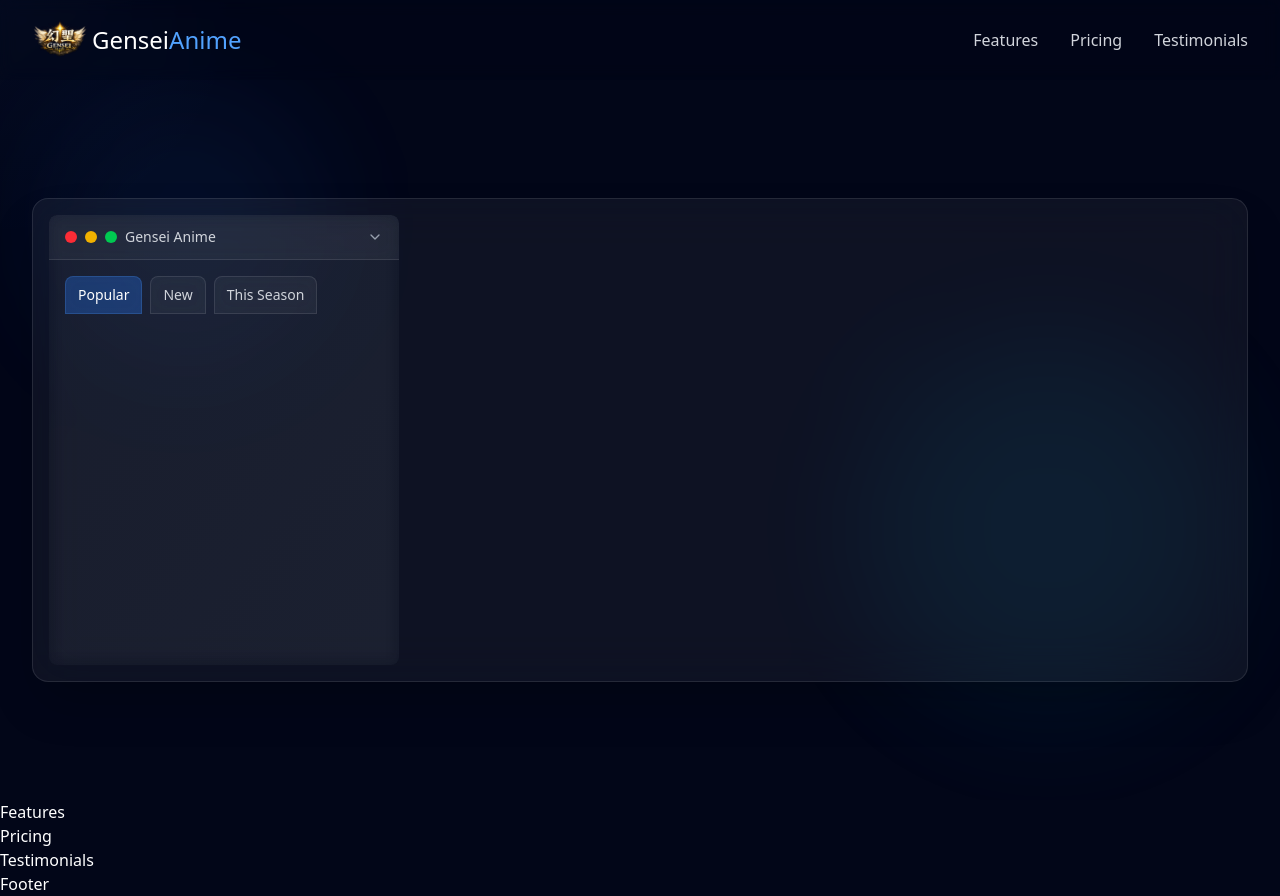
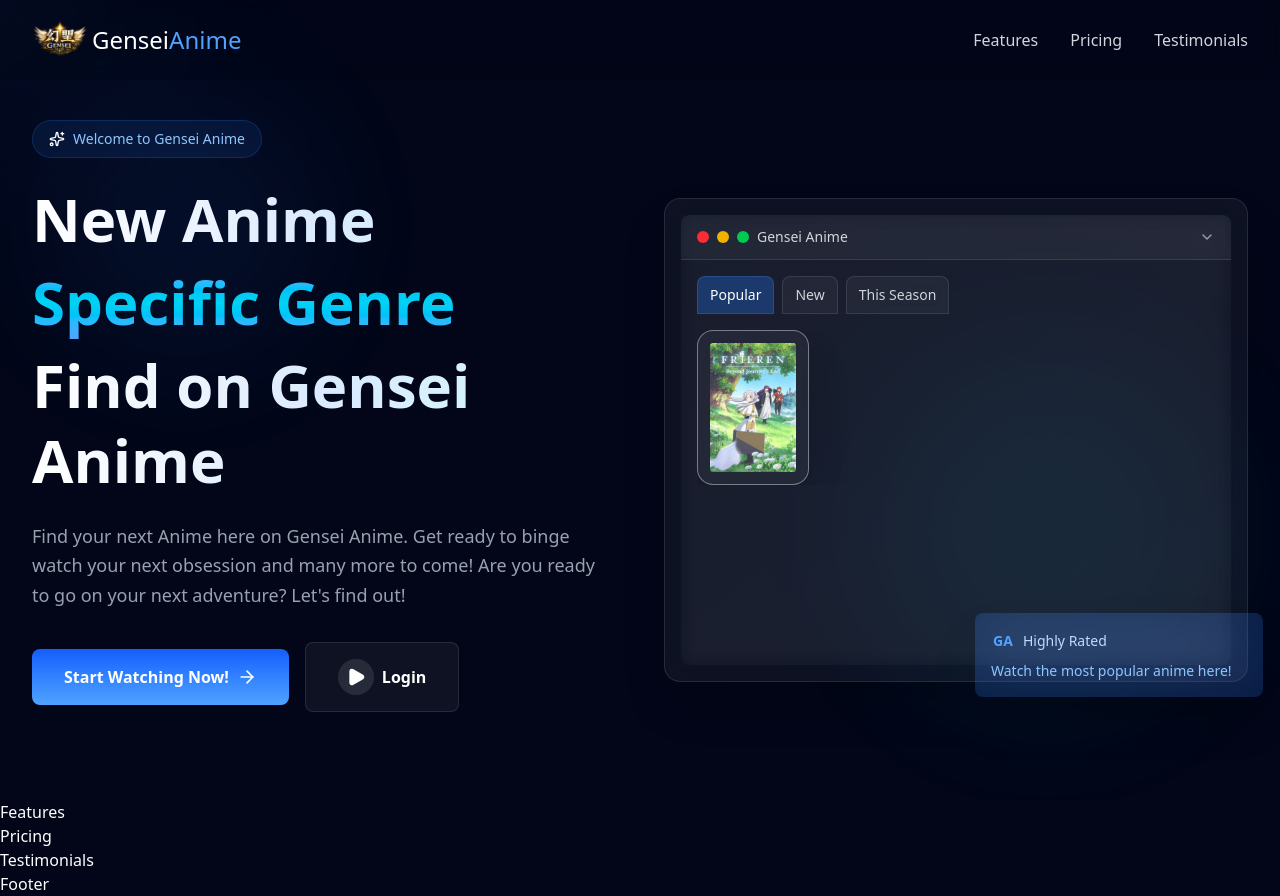
Before and after one commit to Matthew-Coded/Gensei-Anime, a React app: page / in a window 1280 px wide. Built offline with nearby package versions, Linux system fonts and the light colour scheme; the HTML template or start-up script is replaced by a standard one.

Commit message:
hero page done

```diff
--- a/src/components/Features.jsx
+++ b/src/components/Features.jsx
@@ -1,6 +1,15 @@
 import React from 'react'
 
 const Features = () => {
+
+  const features = [
+    {
+      title: 'Popular',
+      description: "Watch from a list of highly rated anime where any you chose you'll bound to be hooked!",
+
+    }
+  ]
+
   return (
     <div>Features</div>
   )
--- /dev/null
+++ b/src/components/FloatingCards.js
@@ -0,0 +1,31 @@
+export const floatingCards = {
+    'Popular': {
+        bgColor: 'bg-blue-500/20',
+        iconColor: 'text-blue-400',
+        textColor: 'text-blue-200',
+        contentColor: 'text-blue-300',
+        icon: 'GA',
+        title: 'Highly Rated',
+        content: 'Watch the most popular anime here!'
+    },
+
+    'New': {
+        bgColor: 'bg-blue-500/20',
+        iconColor: 'text-pink-400',
+        textColor: 'text-pink-200',
+        contentColor: 'text-pink-300',
+        icon: 'GA',
+        title: 'New Episodes',
+        content: 'Is it the day your show comes out?'
+    },
+
+    'This Season': {
+        bgColor: 'bg-blue-500/20',
+        iconColor: 'text-orange-400',
+        textColor: 'text-orange-200',
+        contentColor: 'text-orange-300',
+        icon: 'GA',
+        title: 'Spring, Summer, Fall, Winter...',
+        content: 'New seasons! Newly released Anime!'
+    },
+}
--- a/src/components/Hero.jsx
+++ b/src/components/Hero.jsx
@@ -1,9 +1,16 @@
-import { ChevronDown } from "lucide-react";
+import { ChevronDown, Sparkles, ArrowRight, Play } from "lucide-react";
 import { useState, useEffect } from "react";
+import frieren from "../data/Popular/Frieren.avif";
+import { floatingCards } from "./FloatingCards";
 
 const Hero = () => {
   const [mousePosition, setMousePosition] = useState({ x: 0, y: 0 });
   const [activeTab, setActiveTab] = useState("Popular");
+  const tabImages = {
+    Popular: frieren,
+    New: frieren,
+    "This Season": frieren,
+  };
 
   useEffect(() => {
     function handleMouseMove(e) {
@@ -13,6 +20,8 @@ const Hero = () => {
     window.addEventListener("mousemove", handleMouseMove);
     return () => window.removeEventListener("mousemove", handleMouseMove);
   }, []);
+
+  const currentFloatingCard = floatingCards[activeTab];
 
   return (
     <section className="relative min-h-screen flex items-center justify-center pt-16 sm:pt-20 px-4 sm:px-6 lg:px-8 overflow-hidden">
@@ -25,9 +34,51 @@ const Hero = () => {
       <div className="absolute top-20 left-4 sm:left-10 w-48 sm:w-72 h-48 sm:h-72 bg-blue-500/10 rounded-full blur-3xl animate-pulse" />
       <div className="absolute bottom-20 right-4 sm:right-10 w-64 sm:w-96 h-64 sm:h-96 bg-cyan-500/10 rounded-full blur-3xl animate-pulse delay-1000" />
 
+      <div className="max-w-7xl mx-auto text-center relative w-full">
+        <div className="max-w-7xl mx-auto flex flex-col lg:grid lg:grid-cols-2 text-center lg:text-left gap-6 sm:gap-8 lg:gap-12 items-center relative">
+          <div>
+            <div>
+              <div className="inline-flex items-center space-x-2 px-3 sm:px-4 py-2 bg-blue-500/10 border border-blue-500/20 rounded-full mb-4 sm:mb-6 animate-in slide-in-from-bottom duration-700">
+                <Sparkles className="w-4 h-4 text-bluee-400" />
+                <span className="text-xs sm:text-sm text-blue-300">
+                  Welcome to Gensei Anime
+                </span>
+              </div>
+              <h1 className="text-5xl sm:text-3xl md:text-4xl lg:text-5xl xl:text-6xl font-semibold mb-4 sm:mb-6 animate-in slide-in-from-bottom duration-700 delay-100 leading-tight">
+                <span className="bg-gradient-to-r from-white via-blue-100 to-cyan-100 bg-clip-text text-transparent block mb-1 sm:mb-2">
+                  New Anime
+                </span>
+                <span className="bg-gradient-to-b from-blue-400 via-cyan-400 to-blue-400 bg-clip-text text-transparent block mb-1 sm:mb-2">
+                  Specific Genre
+                </span>
+                <span className="bg-gradient-to-r from-white via-blue-100 to-cyan-100 bg-clip-text text-transparent block mb-1 sm:mb-2">
+                  Find on Gensei Anime
+                </span>
+              </h1>
+              <p className="text-md sm:text-base lg:text-lg text-gray-400 max-w-2xl mx-auto lg:mx-0 mb-6 sm:mb-8 animate-in slide-in-from-bottom duration-700 delay-200 leading-relaxed">
+                Find your next Anime here on Gensei Anime. Get ready to binge
+                watch your next obsession and many more to come! Are you ready
+                to go on your next adventure? Let's find out!
+              </p>
+
+              <div className="flex flex-col sm:flex-row items-center justify-center lg:justify-start gap-3 sm:gap-4 mb-8 sm:mb-12 animate-in slide-in-from-bottom duration-700 delay-300">
+                <button className="group w-full sm:w-auto px-6 sm:px-8 py-3 sm:py-4 bg-gradient-to-b from-blue-600 to-blue-400 rounded-lg font-semibold text-sm sm:text-base transition-all duration-300 hover:scale-102 flex items-center justify-center space-x-2">
+                  <span>Start Watching Now!</span>
+                  <ArrowRight className='w-4 h-4 sm:w-5 sm:h-5 group-hover:translate-x-1 transition-transform duration-300' />
+                </button>
+
+                <button className="group w-full sm:w-auto px-6 sm:px-8 py-3 sm:py-4 bg-white/5 backdrop-blur-sm border border-white/10 rounded-lg font-semibold text-sm sm:text-base transition-all duration-300 hover:bg-white/10 flex items-center justify-center space-x-2">
+                  <div className='p-2 bg-white/10 rounded-full group-hover:bg-white/20 duration-300 transition-colors'>
+                    <Play className='w-4 h-4 sm:w-5 sm:h-5 fill-white' />
+                  </div>
+                  <span>Login</span>
+                </button>
+              </div>
+            </div>
+          </div>
           <div className="relative order-2 w-full">
             <div className="relative bg-white/5 backdrop-blur-xl rounded-xl sm:rounded-2xl p-3 sm:p-4 shadow-2xl border border-white/10">
-          <div className="bg-gradient-to-br from-gray-900/20 to-gray-800/20 backdrop-blur-sm rounded-lg overflow-hidden h-[280px] sm:w-[350px] lg:h-[450px] border-white/5">
+              <div className="bg-gradient-to-br from-gray-900/20 to-gray-800/20 backdrop-blur-sm rounded-lg overflow-hidden h-[280px] sm:h-[350px] lg:h-[450px] border-white/5">
                 {/* Anime Popular */}
                 <div className="flex items-center justify-between px-3 sm:px-4 py-2 sm:py-3 bg-white/5 backdrop-blur-sm border-b border-white/10">
                   <div className="flex items-center space-x-2">
@@ -68,7 +119,43 @@ const Hero = () => {
                     </button>
                   </div>
 
+                  {/* Anime Examples */}
+                  <div className="relative overflow-hidden flex-grow">
+                    <div classname="bg-blue-950">
+                      {tabImages[activeTab] && (
+                        <img
+                          src={tabImages[activeTab]}
+                          alt={activeTab}
+                          className="w-32 sm:w-28 h-auto relative bg-white/5 backdrop-blur-xl rounded-xl sm:rounded-2xl p-2 sm:p-3 shadow-2xl border border-white/40"
+                        />
+                      )}
+                    </div>
+                  </div>
+                </div>
+              </div>
+              {/* Floating Cards */}
+              <div
+                className={`hidden lg:block absolute bottom-4 right-4 transform translate-x-8 translate-y-8 w-72 ${currentFloatingCard.bgColor} backdrop-blur-xl rounded-lg p-4 border-white/20 shadow-2xl`}
+              >
+                <div className="flex items-center space-x-2 mb-2">
+                  <div
+                    className={`w-6 h-6 ${currentFloatingCard.iconColor} flex items-center justify-center text-sm font-bold`}
+                  >
+                    {currentFloatingCard.icon}
+                  </div>
+                  <span
+                    className={`text-sm font-medium ${currentFloatingCard.textColor}`}
+                  >
+                    {currentFloatingCard.title}
+                  </span>
+                </div>
 
+                <div
+                  className={`text-sm text-left ${currentFloatingCard.contentColor}`}
+                >
+                  {currentFloatingCard.content}
+                </div>
+              </div>
             </div>
           </div>
         </div>
--- a/src/index.css
+++ b/src/index.css
@@ -11,12 +11,45 @@
         animation-name: slideInFromTop;
     }
 
+    .slide-in-from-bottom {
+        animation-name: slideInFromBottom;
+    }
+
     .duration-200 {
         animation-duration: 200ms;
     }
 
     .duration-300 {
         animation-duration: 300ms;
+    }
+
+    .duration-700 {
+        animation-duration: 700ms;
+    }
+
+    .delay-100 {
+        animation-delay: 100ms;
+    }
+
+    .delay-200 {
+        animation-delay: 200ms;
+    }
+
+    .delay-300 {
+        animation-delay: 300ms;
+    }
+}
+
+@keyframes slideInFromBottom {
+    from {
+        opacity: 0;
+        transform: translateY(1rem);
+    }
+
+    to {
+        opacity: 1;
+        transform: translateY(0);
+
     }
 }
 
```
Also changed, not shown: src/data/Popular/Frieren.avif (added), 1 other file (tests, documents, lock files or other folders). Lines whose indentation alone changed are shown as unchanged.
